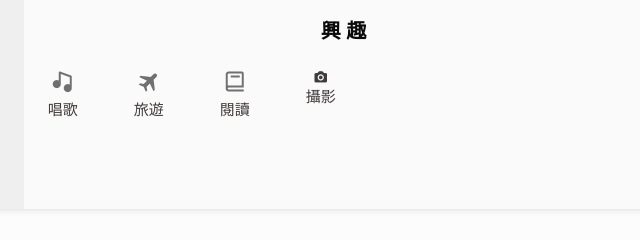
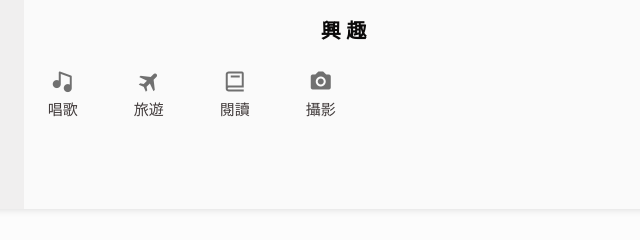
Before and after one commit to maggie061715/My-Resume, a plain HTML site: page resume/index.html in a window 1280 px wide. Shown: the part 1100-1340 px from the top of the page, 455-1095 px from the left. Drawn offline with nearby package versions, Linux system fonts and the light colour scheme.

Commit message:
Update index.html

```diff
--- a/resume/index.html
+++ b/resume/index.html
@@ -327,7 +327,7 @@
                             <span class="interests_name">閱讀</span>
                         </div>
                         <div class="interests_content">
-                            <i class='bx bxs-camera'></i>
+                            <i class='bx bxs-camera interests_icon'></i>
                             <span class="interests_name">攝影</span>
                         </div>
                     </div>
```
